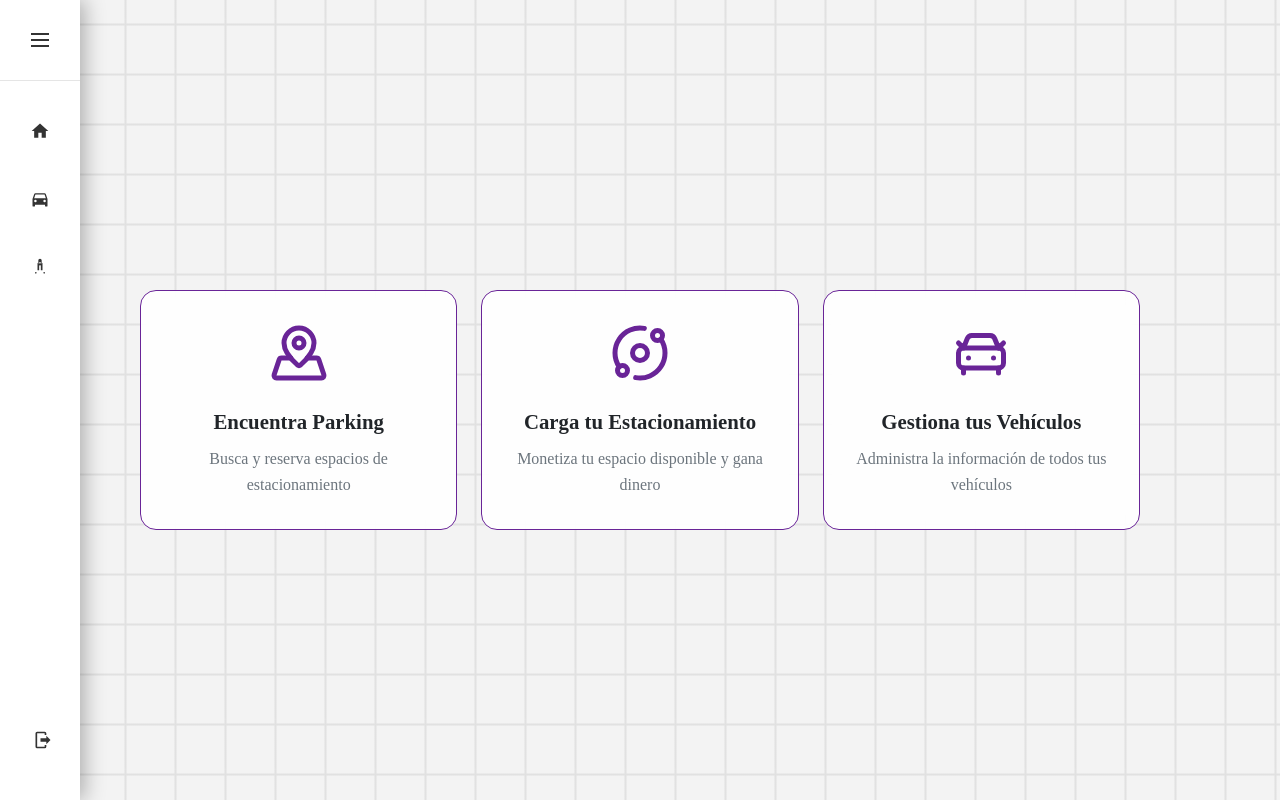
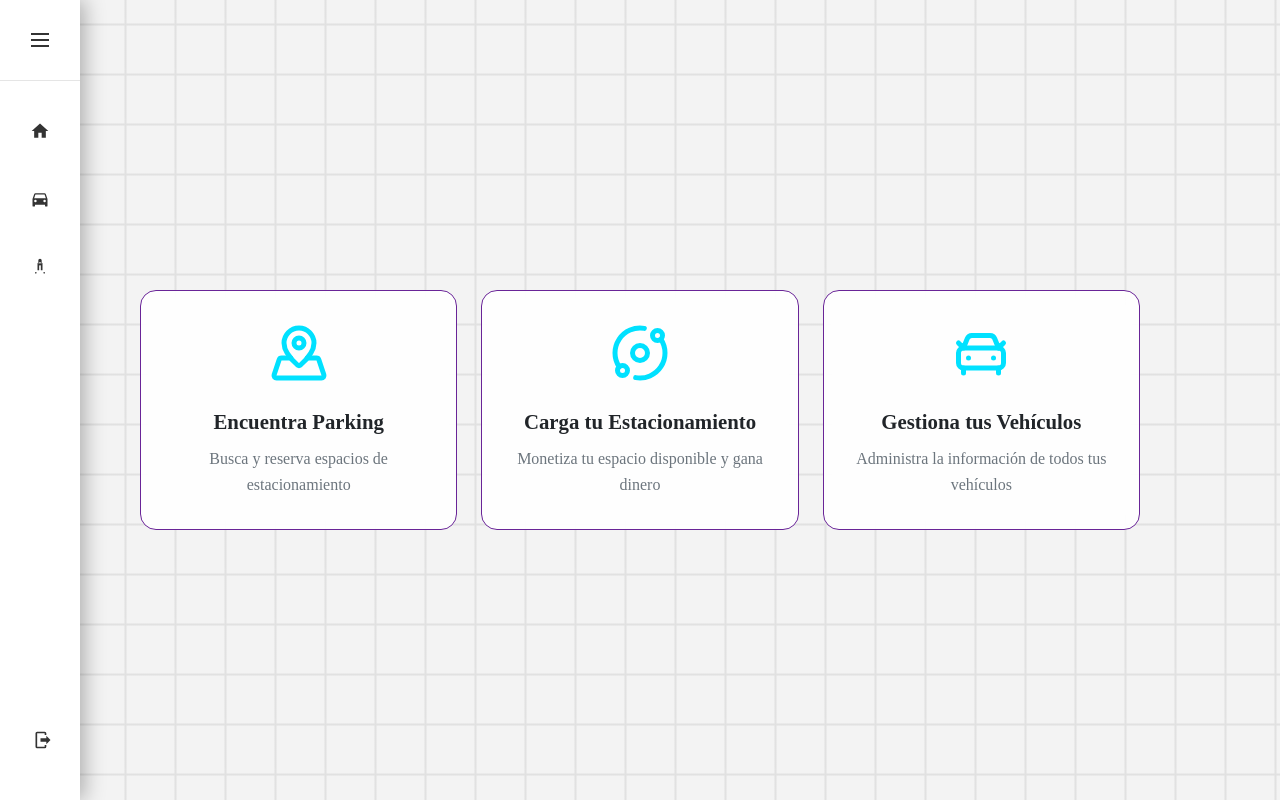
Before and after one commit to urielmaza/FindMySpacee, a React (Vite) app in the folder fiindmyspace/: page /#/home-user in a window 1280 px wide. Built offline with nearby package versions, Linux system fonts and the light colour scheme.

Commit message:
cambio de color de carta

```diff
--- a/fiindmyspace/src/pages/HomeUser.jsx
+++ b/fiindmyspace/src/pages/HomeUser.jsx
@@ -24,7 +24,7 @@
             onClick={() => handleCardClick('/parkin')}
           >
             <span className={styles.featureIcon}>
-              <svg xmlns="http://www.w3.org/2000/svg" width="60" height="60" viewBox="0 0 24 24" fill="none" stroke="#692497" strokeWidth="2" strokeLinecap="round" strokeLinejoin="round">
+              <svg xmlns="http://www.w3.org/2000/svg" width="60" height="60" viewBox="0 0 24 24" fill="none" stroke="#00e1ff" strokeWidth="2" strokeLinecap="round" strokeLinejoin="round">
                 <path d="M18 8c0 3.613-3.869 7.429-5.393 8.795a1 1 0 0 1-1.214 0C9.87 15.429 6 11.613 6 8a6 6 0 0 1 12 0"/>
                 <circle cx="12" cy="8" r="2"/>
                 <path d="M8.714 14h-3.71a1 1 0 0 0-.948.683l-2.004 6A1 1 0 0 0 3 22h18a1 1 0 0 0 .948-1.316l-2-6a1 1 0 0 0-.949-.684h-3.712"/>
@@ -42,7 +42,7 @@
             onClick={() => handleCardClick('/subir-estacionamiento')}
           >
             <span className={styles.featureIcon}>
-              <svg xmlns="http://www.w3.org/2000/svg" width="60" height="60" viewBox="0 0 24 24" fill="none" stroke="#692497" strokeWidth="2" strokeLinecap="round" strokeLinejoin="round">
+              <svg xmlns="http://www.w3.org/2000/svg" width="60" height="60" viewBox="0 0 24 24" fill="none" stroke="#00e1ff" strokeWidth="2" strokeLinecap="round" strokeLinejoin="round">
                 <path d="M20.341 6.484A10 10 0 0 1 10.266 21.85"/>
                 <path d="M3.659 17.516A10 10 0 0 1 13.74 2.152"/>
                 <circle cx="12" cy="12" r="3"/>
@@ -62,7 +62,7 @@
             onClick={() => handleCardClick('/cargar-vehiculo')}
           >
             <span className={styles.featureIcon}>
-              <svg xmlns="http://www.w3.org/2000/svg" width="60" height="60" viewBox="0 0 24 24" fill="none" stroke="#692497" strokeWidth="2" strokeLinecap="round" strokeLinejoin="round">
+              <svg xmlns="http://www.w3.org/2000/svg" width="60" height="60" viewBox="0 0 24 24" fill="none" stroke="#00e1ff" strokeWidth="2" strokeLinecap="round" strokeLinejoin="round">
                 <path d="m21 8-2 2-1.5-3.7A2 2 0 0 0 15.646 5H8.4a2 2 0 0 0-1.903 1.257L5 10 3 8"/>
                 <path d="M7 14h.01"/>
                 <path d="M17 14h.01"/>
```
